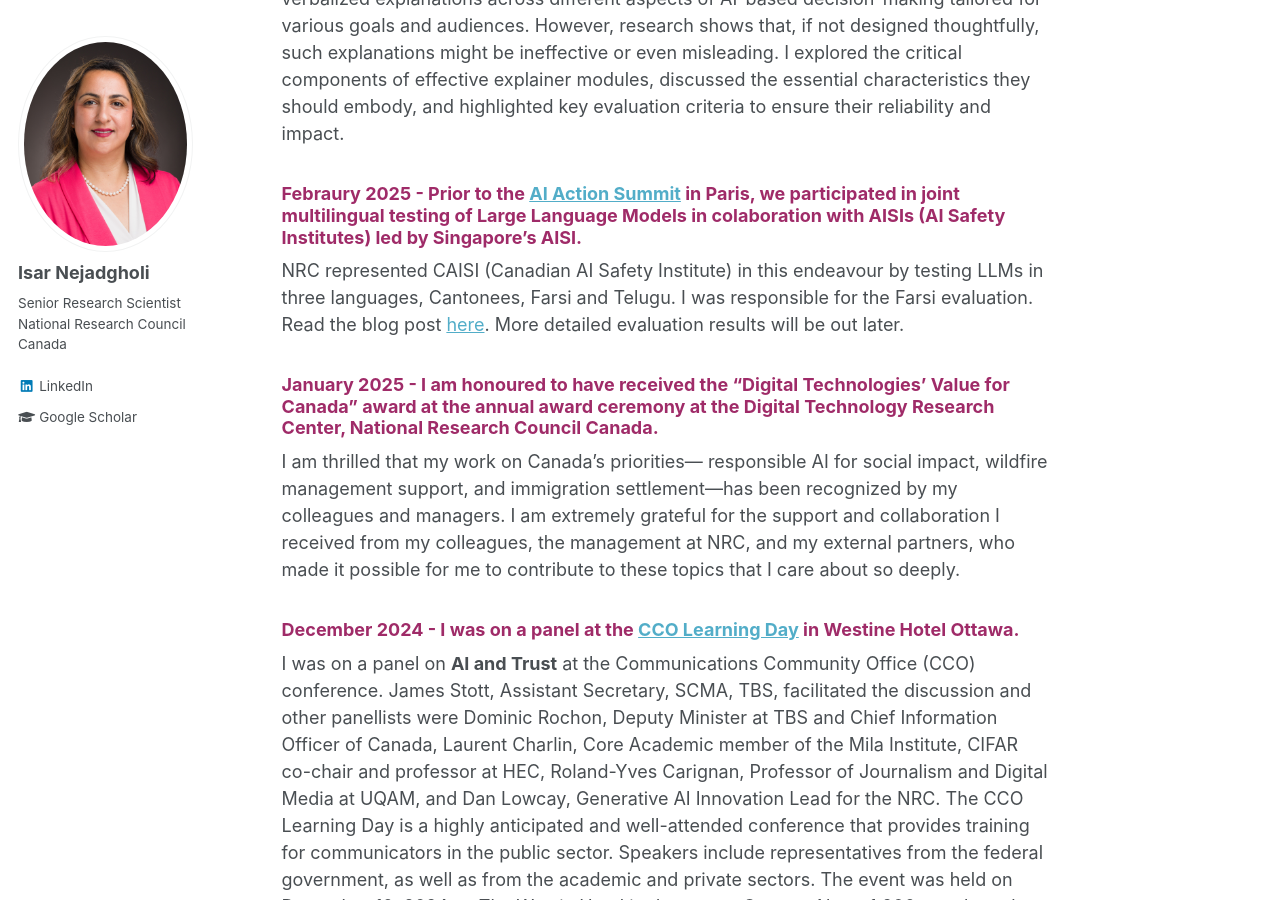
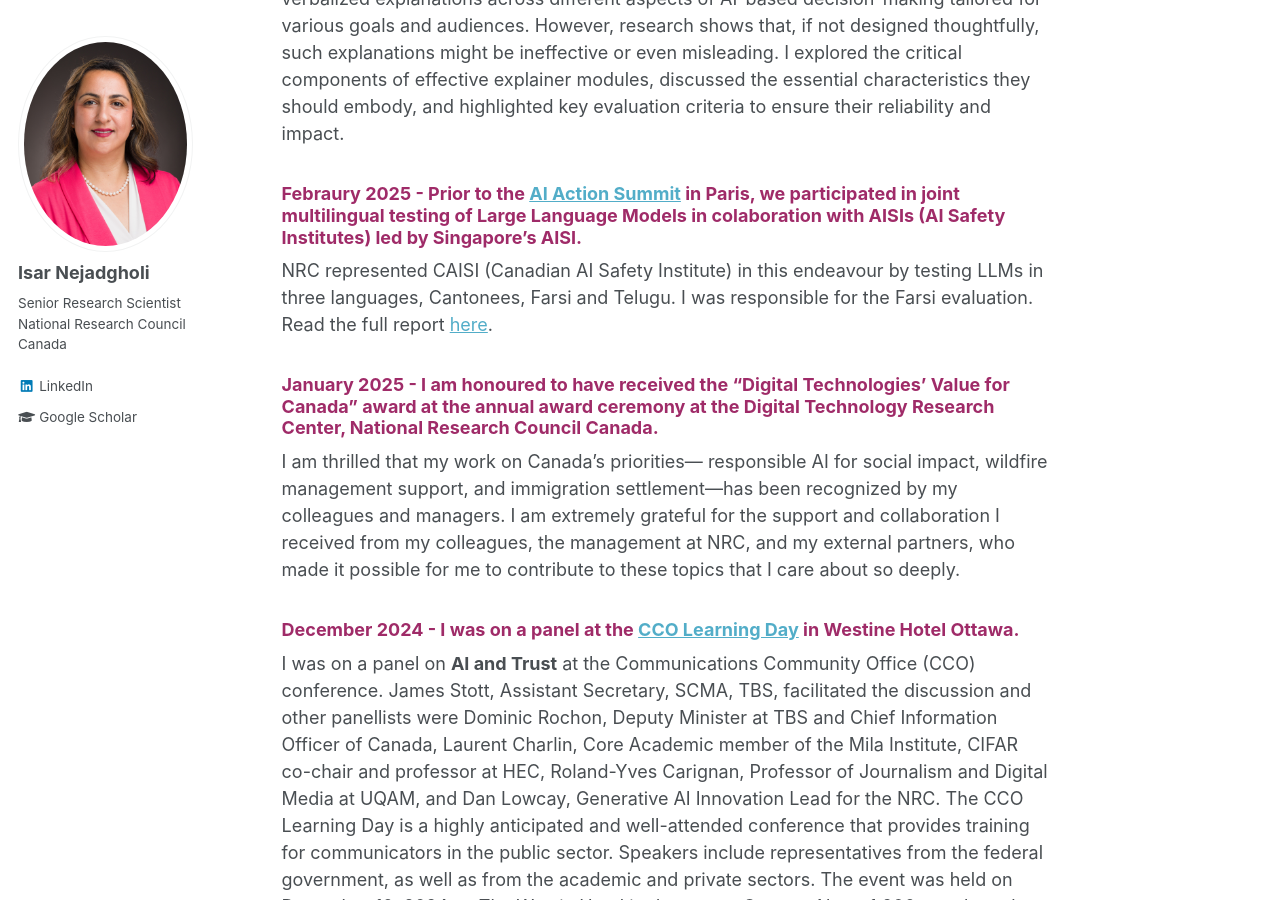
Before and after one commit to IsarNejad/IsarNejad.github.io, a Jekyll site: the page built from _pages/about.md, in a window 1280 px wide and 900 px high, scrolled down 796 px. Built offline with Jekyll 4.4.1, drawn with Linux system fonts in a browser that asks for light colours.

Commit message:
Update about.md

```diff
--- a/_pages/about.md
+++ b/_pages/about.md
@@ -23,7 +23,7 @@ Abstract: In this talk, I first quickly reviewed the main concepts of Explainabl
 {: .amaranth-deep-purple}
 ### Febraury 2025 - Prior to the [AI Action Summit](https://www.elysee.fr/en/sommet-pour-l-action-sur-l-ia) in Paris, we participated in joint multilingual testing of Large Language Models in colaboration with AISIs (AI Safety Institutes) led by Singapore's AISI.
 
-NRC represented CAISI (Canadian AI Safety Institute) in this endeavour by testing LLMs in three languages, Cantonees, Farsi and Telugu. I was responsible for the Farsi evaluation. Read the blog post [here](https://sgaisi.sg/publication/data/International-Network-of-AI-Safety-Institutes-Joint-Testing-Exercise-Improving-Methodologies-for-AI-Model-Evaluations-Across-Global-Languages.pdf). More detailed evaluation results will be out later.
+NRC represented CAISI (Canadian AI Safety Institute) in this endeavour by testing LLMs in three languages, Cantonees, Farsi and Telugu. I was responsible for the Farsi evaluation. Read the full report [here](https://sgaisi.sg/wp-api/wp-content/uploads/2025/06/Improving-Methodologies-for-LLM-Evaluations-Across-Global-Languages-Evaluation-Report-1.pdf).
 
 {: .amaranth-deep-purple}
 ### January 2025 - I am honoured to have received the "Digital Technologies' Value for Canada" award at the annual award ceremony at the Digital Technology Research Center, National Research Council Canada.
```
